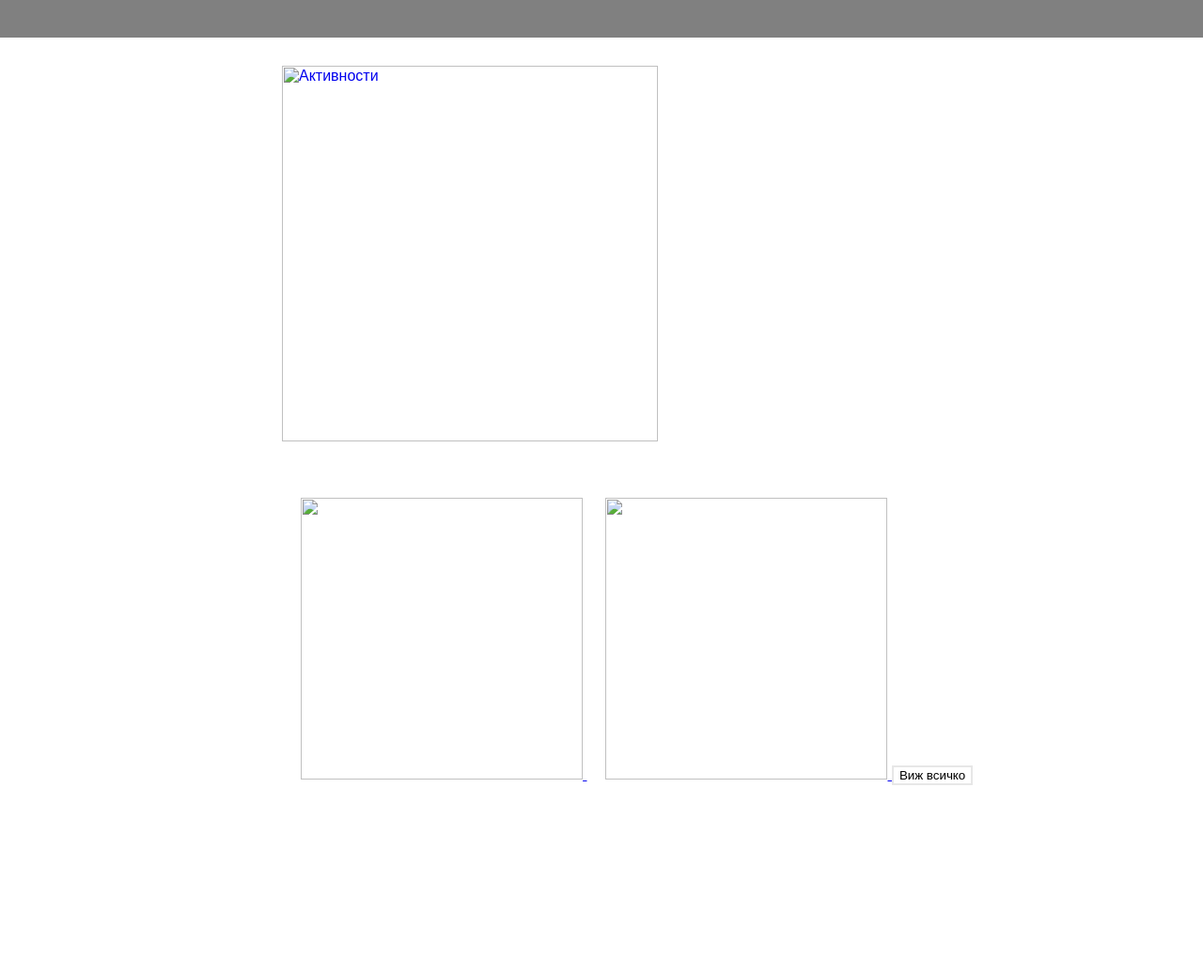
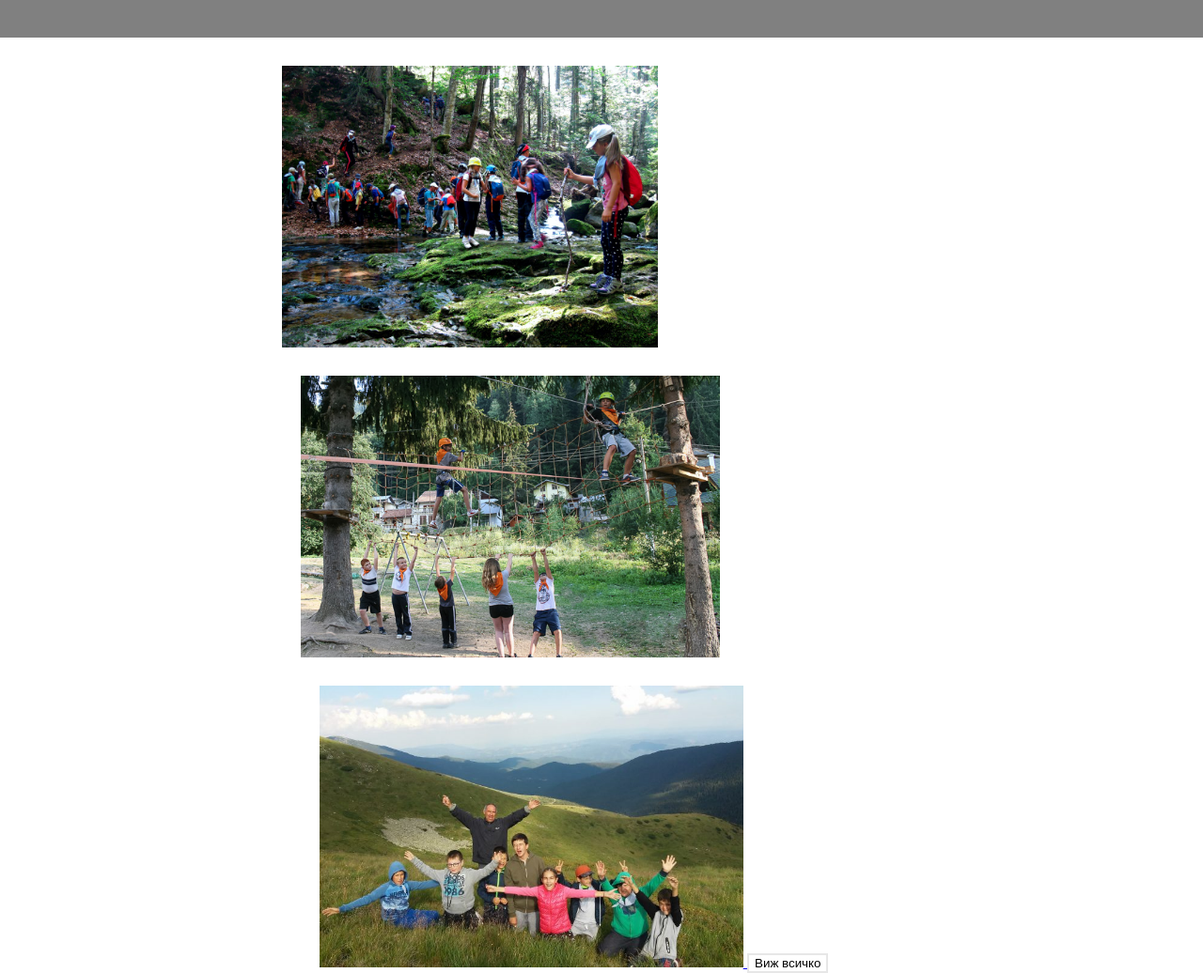
Before and after one commit to VasilBadinski/ajgidik-konkurs, a plain HTML site: page index.html in a window 1280 px wide. Shown: the part 800-1836 px from the top of the page at 94% size. Before the commit the page ends 1636 px from the top, so only its background shows below. Drawn offline with Linux system fonts and the light colour scheme.

Commit message:
Update index.html

```diff
--- a/index.html
+++ b/index.html
@@ -30,7 +30,7 @@
         }
         section {
             padding: 30px;
-			background-image: url("aj3.jpg"); height: 650px;
+			background-image: url("./Images/aj3.jpg"); height: 650px;
 			color: white;
         }
 		div {
@@ -89,7 +89,7 @@
 
 <header>
 	<a href='Home.html'>
-		<img src="viber_image_2021-11-10_15-35-12-409-removebg-preview-1.png" alt="My Logo" height="50">
+		<img src="./Images/viber_image_2021-11-10_15-35-12-409-removebg-preview-1.png" alt="My Logo" height="50">
     </a>
 	<nav>
         <a href="Mountain huts.html">Планински хижи</a>
@@ -112,15 +112,15 @@
 <div class="header">Активности</div>
 	<div class="image-container1">
 		<a href="another-page.html">
-            <img src="18451625_456533441384565_2565683826006885785_o.jpg" alt="Активности" width="400">
+            <img src="./Images/18451625_456533441384565_2565683826006885785_o.jpg" alt="Активности" width="400">
         </a>
 	<div class='image-container2'>
 		<a href='#'>
-			<img src='IMG_3459.jpg' height='300px'>
+			<img src='./Images/IMG_3459.jpg' height='300px'>
 		</a>
 	<div class='image-container3'>
 		<a href='#'>
-			<img src='20424068_507367322967843_1011421096405248929_o-700x466.jpg' height='300px'>
+			<img src='./Images/20424068_507367322967843_1011421096405248929_o-700x466.jpg' height='300px'>
 		</a>
 <a href='#'>
 <button class="button button1">Виж всичко</button></a>
```
